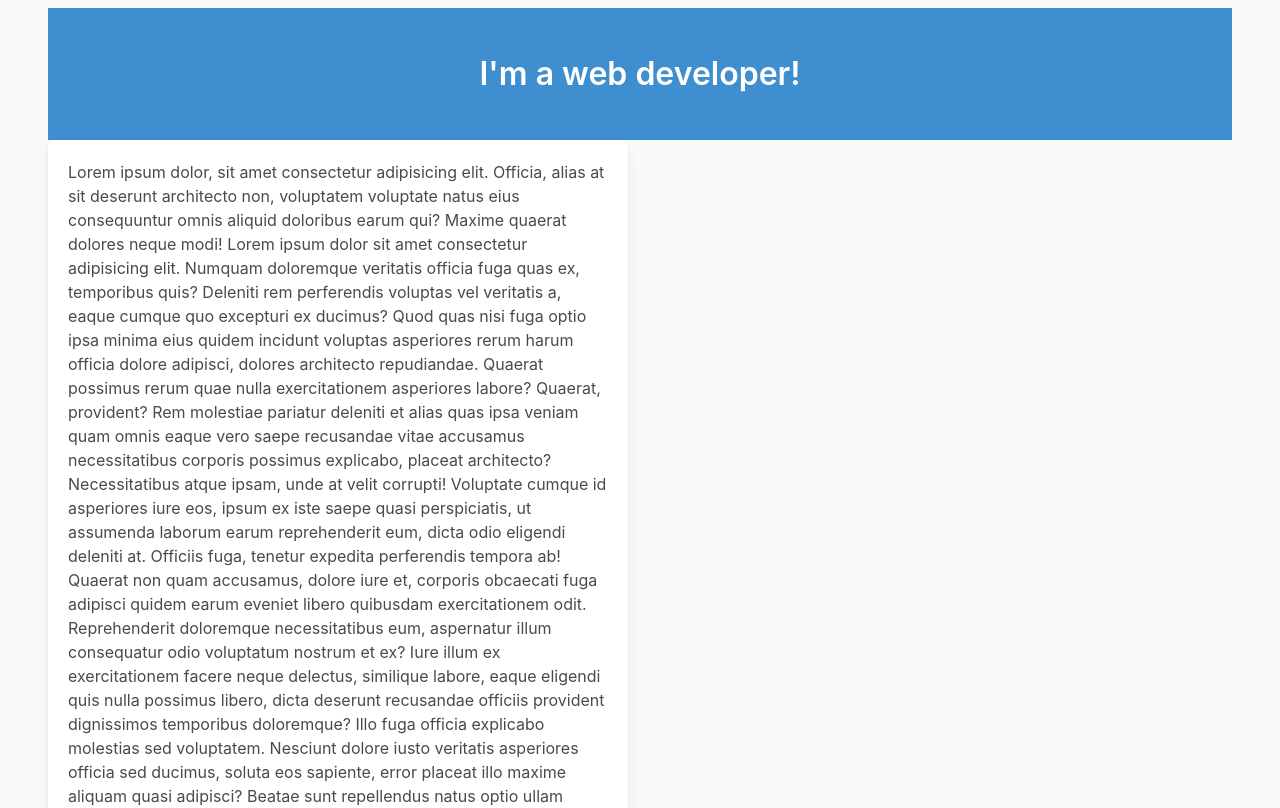
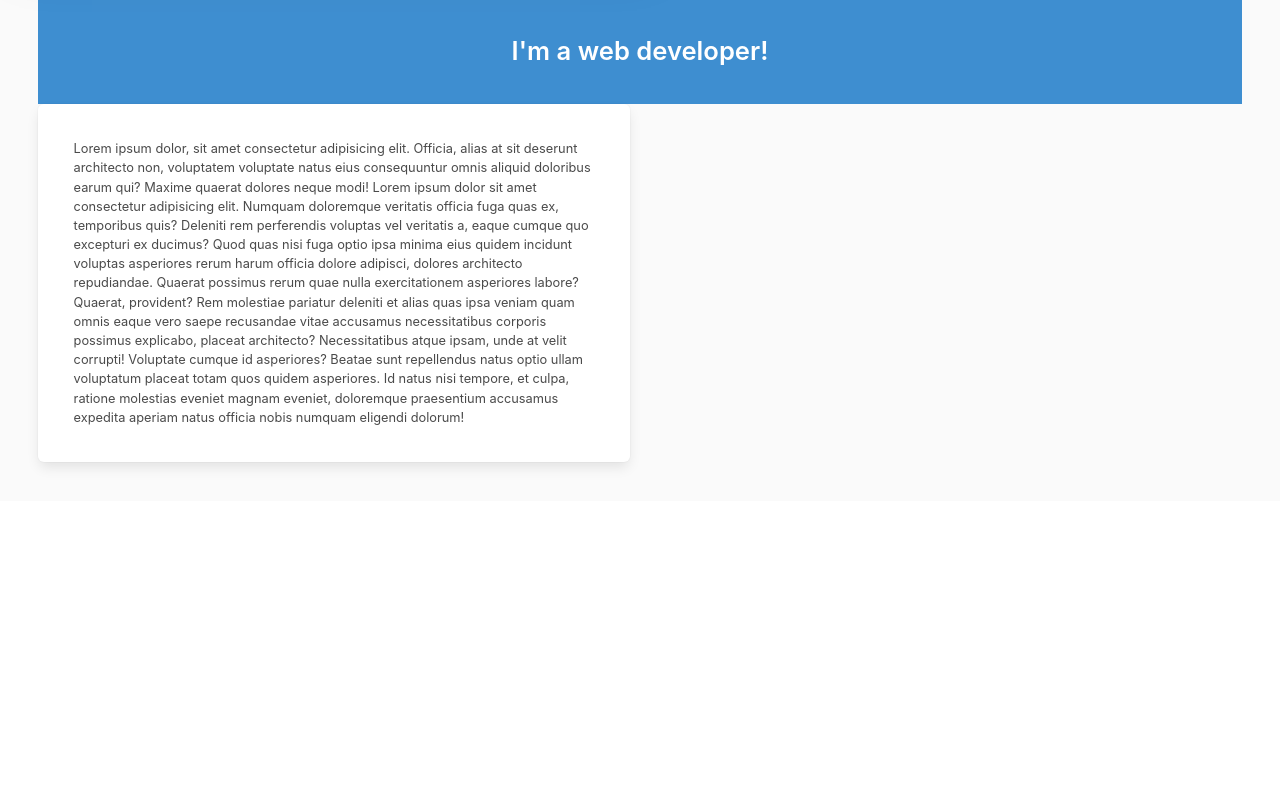
Before and after one commit to LorenzoWhite/Mysite, an Angular app in the folder frontend/: page /home in a window 1280 px wide. Shown: the part 680-1488 px from the top of the page. After the commit the page ends 1181 px from the top, so only its background shows below. Built offline with nearby package versions, Linux system fonts and the light colour scheme.

Commit message:
added dynamic resizing to text based on viewport width

```diff
--- a/frontend/src/app/components/landing/landing.component.css
+++ b/frontend/src/app/components/landing/landing.component.css
@@ -83,3 +83,7 @@ li:first-child{
 .accent-colored {
   background-color: #FF730F;
 }
+
+.content {
+    padding: 1.5em;
+}
--- a/frontend/src/app/components/landing/landing.component.html
+++ b/frontend/src/app/components/landing/landing.component.html
@@ -54,18 +54,8 @@
               Lorem ipsum dolor, sit amet consectetur adipisicing elit. Officia, alias at sit deserunt architecto non, voluptatem voluptate natus eius consequuntur omnis aliquid doloribus earum qui? Maxime quaerat dolores neque modi! Lorem ipsum dolor sit amet consectetur adipisicing elit. Numquam doloremque veritatis officia fuga quas ex, temporibus quis? Deleniti rem perferendis voluptas vel veritatis a, eaque cumque quo excepturi ex ducimus?
               Quod quas nisi fuga optio ipsa minima eius quidem incidunt voluptas asperiores rerum harum officia dolore adipisci, dolores architecto repudiandae. Quaerat possimus rerum quae nulla exercitationem asperiores labore? Quaerat, provident?
               Rem molestiae pariatur deleniti et alias quas ipsa veniam quam omnis eaque vero saepe recusandae vitae accusamus necessitatibus corporis possimus explicabo, placeat architecto? Necessitatibus atque ipsam, unde at velit corrupti!
-              Voluptate cumque id asperiores iure eos, ipsum ex iste saepe quasi perspiciatis, ut assumenda laborum earum reprehenderit eum, dicta odio eligendi deleniti at. Officiis fuga, tenetur expedita perferendis tempora ab!
-              Quaerat non quam accusamus, dolore iure et, corporis obcaecati fuga adipisci quidem earum eveniet libero quibusdam exercitationem odit. Reprehenderit doloremque necessitatibus eum, aspernatur illum consequatur odio voluptatum nostrum et ex?
-              Iure illum ex exercitationem facere neque delectus, similique labore, eaque eligendi quis nulla possimus libero, dicta deserunt recusandae officiis provident dignissimos temporibus doloremque? Illo fuga officia explicabo molestias sed voluptatem.
-              Nesciunt dolore iusto veritatis asperiores officia sed ducimus, soluta eos sapiente, error placeat illo maxime aliquam quasi adipisci? Beatae sunt repellendus natus optio ullam voluptatum placeat totam quos quidem asperiores.
-              Id natus nisi tempore, et culpa, ratione molestias eveniet reiciendis libero non eaque, distinctio neque ipsa possimus nihil quia consequatur quibusdam at iste atque voluptatibus ut obcaecati! Voluptatem, dolore nulla.
-              Tenetur deserunt vel iste quis odio, unde dignissimos commodi facere quidem doloremque quibusdam provident impedit error, culpa sit recusandae aspernatur tempora repellat! Laudantium ab expedita earum ipsum fuga magnam aperiam!
-              Tempora explicabo corporis ipsam cupiditate! Voluptas omnis, quibusdam voluptates corporis maxime odio cupiditate, itaque obcaecati reiciendis aspernatur dicta voluptatibus laboriosam excepturi amet magni at quasi, soluta eos distinctio inventore qui.
-              Placeat possimus quam ipsa, voluptatum doloribus laudantium asperiores qui omnis eaque blanditiis animi accusamus nulla voluptas laboriosam voluptate perferendis ex mollitia, perspiciatis fuga natus deleniti soluta! Quod qui non natus.
-              Nostrum ipsum placeat fuga perspiciatis quis culpa, pariatur quod, quas aperiam nulla veniam vero ullam eveniet esse asperiores et laboriosam impedit alias. Atque totam odit tenetur laudantium repellendus, modi at?
-              Corrupti, voluptatum nam quisquam quo delectus vitae vero quia quasi amet provident eum, quod minus dolores consequatur ipsam. Autem nostrum debitis vero totam reprehenderit! Perspiciatis id officia maxime quibusdam aliquam!
-              Soluta ex vero harum! Error a voluptate necessitatibus sapiente natus minus fugiat, fugit explicabo neque eos in vero doloremque ex assumenda quia, dolorum veniam earum amet inventore aperiam nulla accusantium!
-              Magni illo alias natus aliquam rem corporis ea, provident reiciendis corrupti amet voluptatum libero facilis totam. Aliquam magnam eveniet, doloremque praesentium accusamus expedita aperiam natus officia nobis numquam eligendi dolorum!
+              Voluptate cumque id asperiores? Beatae sunt repellendus natus optio ullam voluptatum placeat totam quos quidem asperiores.
+              Id natus nisi tempore, et culpa, ratione molestias eveniet magnam eveniet, doloremque praesentium accusamus expedita aperiam natus officia nobis numquam eligendi dolorum!
             </p>
           </div>
         </div>
--- a/frontend/src/index.html
+++ b/frontend/src/index.html
@@ -2,7 +2,7 @@
 <html lang="en">
 <head>
   <meta charset="utf-8">
-  <title>Frontend</title>
+  <title>Lorenzo White</title>
   <base href="/">
 
   <meta name="viewport" content="width=device-width, initial-scale=1">
--- a/frontend/src/styles.css
+++ b/frontend/src/styles.css
@@ -1,8 +1,8 @@
 /* You can add global styles to this file, and also import other style files */
 body {
-    background-color: #FAFAFA;
+  background-color: #FAFAFA;
 }
 
 html {
-  font-size: 16px;
+  font-size: 1vw;
 }
```
